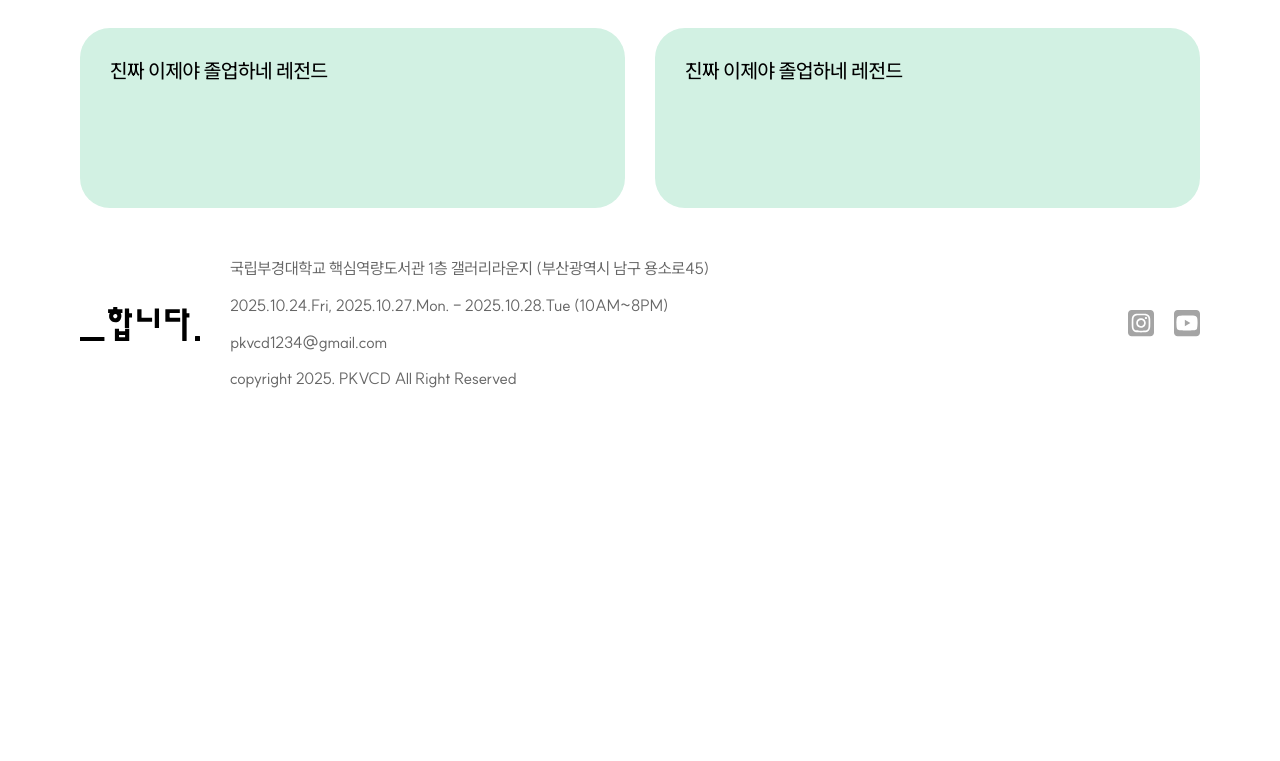
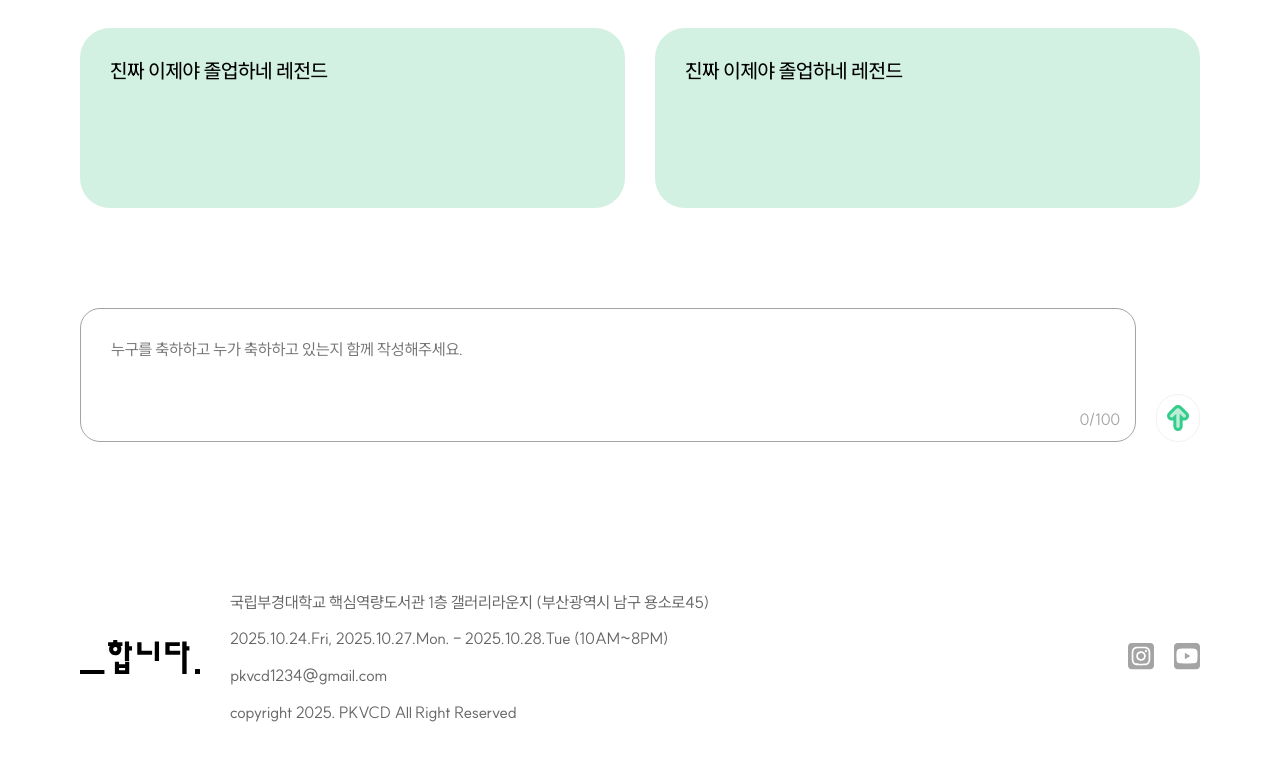
Before and after one commit to PKNU-VCD/pknu-vcd-fe, a Next.js app: page /record in a window 1280 px wide. Shown: the part 747-1508 px from the top of the page. Before the commit the page ends 1186 px from the top, so only its background shows below. Built offline with nearby package versions, Linux system fonts and the light colour scheme.

Commit message:
feat: GuestbookInput 및 스타일 컨테이너 추가

```diff
--- a/src/app/record/page.styles.ts
+++ b/src/app/record/page.styles.ts
@@ -93,3 +93,14 @@ export const RecordContentContainer = styled.div`
     grid-template-columns: repeat(1, 1fr);
   }
 `;
+
+export const GuestbookInputContainer = styled.div`
+  width: 100%;
+  margin-top: 100px;
+  margin-bottom: 100px;
+
+  @media (max-width: ${theme.breakpoints.mobileLarge}) {
+    margin-top: 20px;
+    margin-bottom: 40px;
+  }
+`;
--- a/src/app/record/page.tsx
+++ b/src/app/record/page.tsx
@@ -9,6 +9,7 @@ import RecordLogoTablet from '@/assets/icons/sub/record/tablet/main_icon.svg';
 import Footer from '@/components/footer/Footer';
 import { GuestbookCard } from '@/components/guestbook/guestbookCard/GuestbookCard';
 import { GuestbookGrid } from '@/components/guestbook/guestbookGrid/GuestbookGrid';
+import { GuestbookInput } from '@/components/guestbook/guestbookInput/GuestbookInput';
 import Header from '@/components/header/Header';
 import { useMediaQuery } from '@/hooks/useMediaQuery';
 import { theme } from '@/styles/theme';
@@ -69,6 +70,9 @@ export default function Record() {
           </>
         )}
         <GuestbookGrid comments={mockComments} />
+        <S.GuestbookInputContainer>
+          <GuestbookInput onSubmit={() => {}} />
+        </S.GuestbookInputContainer>
       </CommonContainer>
       <Footer footerType="sub" />
     </>
```
